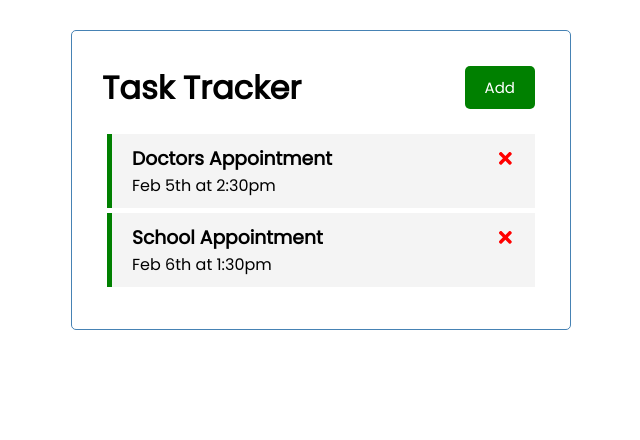
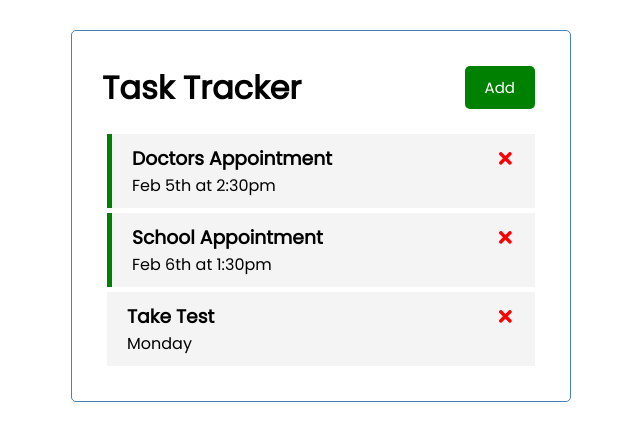
Before and after one commit to SCunn/react-task-tracker, a React (Create React App) app: page / in a window 1280 px wide. Shown: the top 440 px of the page, without its empty margins (319-959 px from the left). Built offline with nearby package versions, Linux system fonts and the light colour scheme; data requests are answered from the project's data file.

Commit message:
Add task to JSON server

```diff
--- a/db.json
+++ b/db.json
@@ -11,6 +11,12 @@
       "text": "School Appointment",
       "day": "Feb 6th at 1:30pm",
       "reminder": true
+    },
+    {
+      "text": "Take Test",
+      "day": "Monday",
+      "reminder": false,
+      "id": 3
     }
   ]
 }
--- a/src/App.js
+++ b/src/App.js
@@ -26,10 +26,22 @@
     }
 
     // Add Task
-    const addTask = (task) => {
-      const id = Math.floor(Math.random() * 10000) + 1
-      const newTask = { id, ...task }
-      setTasks([...tasks, newTask])
+    const addTask = async (task) => {
+      const res = await fetch('http://localhost:5000/tasks', {
+        method: 'POST',
+        headers: {
+          'Content-type': 'application/json',
+        },
+        body: JSON.stringify(task),
+      })
+
+      const data = await res.json()
+
+      setTasks([...tasks, data])
+
+      // const id = Math.floor(Math.random() * 10000) + 1
+      // const newTask = { id, ...task }
+      // setTasks([...tasks, newTask])
     }
 
     //Delete task
```
